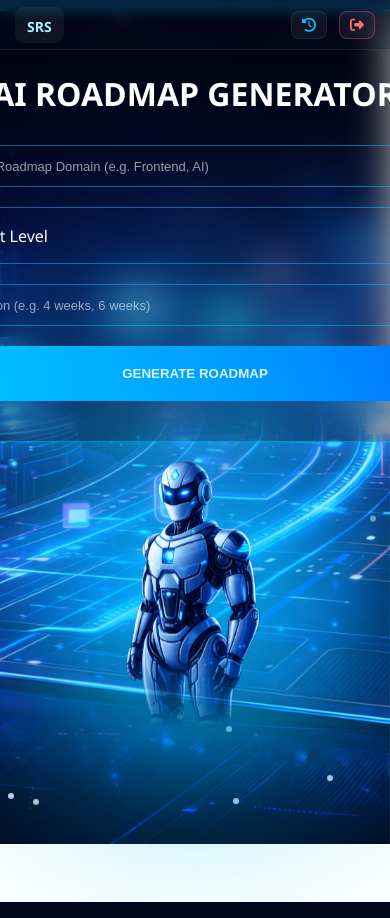
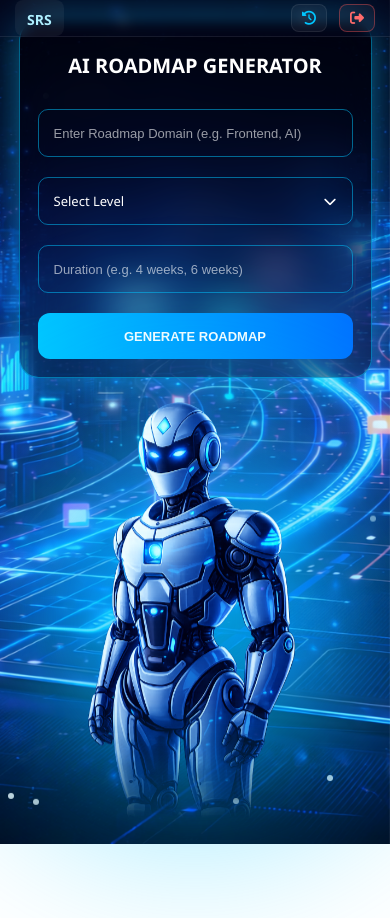
Before and after one commit to SewakSatnami/AI-RoadMap-Generator, a Flask app: page /dashboard in a window 390 px wide; the page is wider, and only the part inside the window is pictured. Run offline with Flask 3, Linux system fonts and the light colour scheme; the visitor is signed in with stand-in values (Sample User, id 1).

Commit message:
second commit

```diff
--- a/static/css/dashboard.css
+++ b/static/css/dashboard.css
@@ -497,7 +497,10 @@ button:hover {
     /* NAVBAR */
     .navbar {
         padding: 0 15px;
-        height: 50px;
+        height: auto;
+        flex-wrap: wrap;
+        row-gap: 10px;
+        justify-content: space-between;
     }
 
     .logo-text {
@@ -517,32 +520,30 @@ button:hover {
         flex-direction: column;
         justify-content: center;
         align-items: center;
-        padding: 15px;
+        padding: 15px 10px 40px;
         gap: 25px;
+        height: auto;
     }
 
     /* CARD */
-    .glass-card {
+    .card {
         width: 100%;
-        padding: 20px;
+        max-width: 520px;
+        padding: 25px;
     }
 
-    .title {
-        font-size: 18px;
+    .card h1 {
+        font-size: 24px;
         text-align: center;
     }
 
-    input {
-        height: 45px;
-        font-size: 13px;
-    }
-
-    .generate-btn {
-        height: 45px;
+    input,
+    .dropdown-btn,
+    button {
+        height: 50px;
         font-size: 14px;
     }
 
-    /* ROBOT */
     .robot img {
         width: 220px;
     }
@@ -556,23 +557,46 @@ button:hover {
 /* ===== SMALL MOBILE ===== */
 @media (max-width: 480px) {
 
-    .glass-card {
-        padding: 15px;
+    .card {
+        padding: 18px;
     }
 
-    .title {
-        font-size: 16px;
+    .card h1 {
+        font-size: 20px;
     }
 
-    input {
-        height: 40px;
-    }
-
-    .generate-btn {
-        height: 42px;
+    input,
+    .dropdown-btn,
+    button {
+        height: 46px;
+        font-size: 13px;
     }
 
     .robot img {
         width: 180px;
     }
 }
+
+/* ===== TABLET ===== */
+@media (max-width: 1024px) {
+
+    .main {
+        flex-direction: column;
+        gap: 30px;
+        padding: 20px;
+    }
+
+    .card {
+        width: 90%;
+        max-width: 600px;
+    }
+
+    .robot img {
+        width: 280px;
+    }
+
+    .robot .stand {
+        width: 220px;
+        height: 70px;
+    }
+}
--- a/templates/dashboard.html
+++ b/templates/dashboard.html
@@ -3,6 +3,7 @@
 
 <head>
     <meta charset="UTF-8">
+    <meta name="viewport" content="width=device-width, initial-scale=1.0">
     <title>AI SRS Dashboard</title>
 
     <link rel="stylesheet" href="{{ url_for('static', filename='css/dashboard.css') }}">
--- a/templates/login.html
+++ b/templates/login.html
@@ -2,6 +2,7 @@
 <html lang="en">
 <head>
     <meta charset="UTF-8">
+    <meta name="viewport" content="width=device-width, initial-scale=1.0">
     <title>Login - AISRS</title>
     <link rel="stylesheet" href="{{ url_for('static', filename='css/style.css') }}">
 </head>
--- a/templates/roadmap.html
+++ b/templates/roadmap.html
@@ -3,6 +3,7 @@
 
 <head>
     <meta charset="UTF-8">
+    <meta name="viewport" content="width=device-width, initial-scale=1.0">
     <title>AI Roadmap</title>
 
     <!-- CSS -->
--- a/templates/signup.html
+++ b/templates/signup.html
@@ -2,6 +2,7 @@
 <html lang="en">
 <head>
     <meta charset="UTF-8">
+    <meta name="viewport" content="width=device-width, initial-scale=1.0">
     <title>Signup - AISRS</title>
     <link rel="stylesheet" href="{{ url_for('static', filename='css/style.css') }}">
 </head>
```
Also changed, not shown: static/css/roadmap.css (+76 -0 lines), static/css/style.css (+52 -1 lines).
